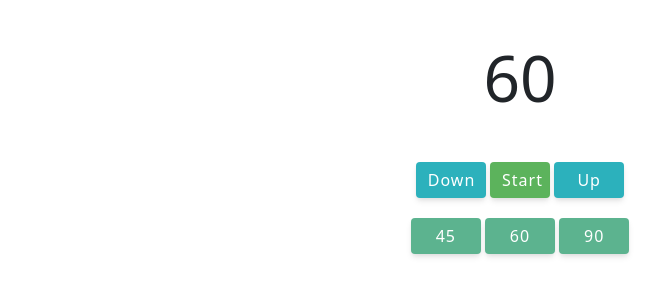
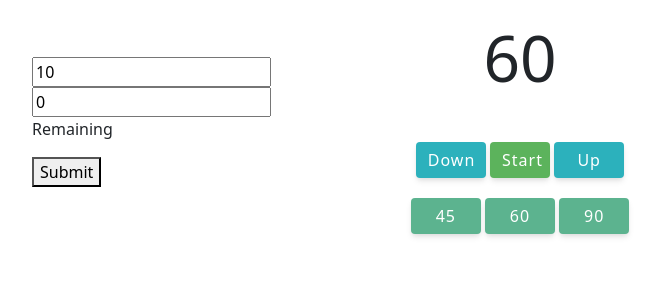
Before and after one commit to P-Pimentinha/OIT, a website with bundled scripts: page public/pages/timer.html in a window 1280 px wide. Shown: the whole page, without its empty margins (120-780 px from the left). Built offline with nearby package versions, Linux system fonts and the light colour scheme.

Commit message:
adds Steps Class

```diff
--- a/public/js/app.js
+++ b/public/js/app.js
@@ -4,16 +4,15 @@ document.addEventListener('DOMContentLoaded', () => {
   const loginForm = document.getElementById('loginForm');
   const loginEmail = document.getElementById('loginEmail');
   const loginPassword = document.getElementById('loginPassword');
-
   const registerForm = document.getElementById('registerForm');
   const registerName = document.getElementById('registerName');
   const registerEmail = document.getElementById('registerEmail');
   const registerPassword = document.getElementById('registerPassword');
-
   const registerOption = document.getElementById('registerOption');
   const loginOption = document.getElementById('loginOption');
 
   let test = localStorage.getItem('token');
+
   if (localStorage.getItem('token')) {
     axios
       .get(`/timer`, {
--- a/public/js/timer.js
+++ b/public/js/timer.js
@@ -1,5 +1,6 @@
 import Timer from './timer/Timer.js';
-import Set from './timer/Set.js';
+
+import Steps from './timer/Steps.js';
 
 const counter = document.querySelector('.counter');
 const startButton = document.querySelector('.btnStart');
@@ -13,7 +14,8 @@ const disableButtons = document.querySelector('.btnToDisable');
 const disableButtonsTwo = document.querySelector('.btnToDisableTwo');
 
 const timerObj = new Timer();
-const setObj = new Set();
+
+const steps = new Steps();
 
 // let timer = 50;
 let interval;
@@ -21,31 +23,17 @@ let interval;
 // Sets the Initial Timer to the default value 60; or to the value in localStorage
 (function setTimer() {
   const time = localStorage.getItem('timer');
+  const goalInputLS = localStorage.getItem('goalInput');
+  const reachedInputLS = localStorage.getItem('reachedInput');
+  goalInput.value = steps.getGoal();
+  reachedInput.value = steps.getSteps();
 
-  if (time && time != 0) {
-    timerObj.setTime(time);
-  } else {
-    timerObj.setTime(60);
-  }
+  timerObj.setTime(time && time !== 0 ? time : 60);
 
   counter.innerHTML = timerObj.getTime();
 })();
 
 function initTimer() {
-  // startButton.classList.add('disable');
-  // startButton.setAttribute('disabled', '');
-  // upButton.classList.add('disable');
-  // upButton.setAttribute('disabled', '');
-  // downButton.classList.add('disable');
-  // downButton.setAttribute('disabled', '');
-
-  // resOne.classList.add('disable');
-  // resOne.setAttribute('disabled', '');
-  // resTwo.classList.add('disable');
-  // resTwo.setAttribute('disabled', '');
-  // resThree.classList.add('disable');
-  // resThree.setAttribute('disabled', '');
-
   disableButtons.classList.add('hide');
   disableButtons.setAttribute('hide', '');
 
@@ -62,20 +50,6 @@ function initTimer() {
 
 function timerFunc() {
   if (timerObj.getTime() === 0) {
-    // startButton.classList.remove('disable');
-    // startButton.removeAttribute('disabled', '');
-    // upButton.classList.remove('disable');
-    // upButton.removeAttribute('disabled', '');
-    // downButton.classList.remove('disable');
-    // downButton.removeAttribute('disabled', '');
-
-    // resOne.classList.remove('disable');
-    // resOne.removeAttribute('disabled', '');
-    // resTwo.classList.remove('disable');
-    // resTwo.removeAttribute('disabled', '');
-    // resThree.classList.remove('disable');
-    // resThree.removeAttribute('disabled', '');
-
     disableButtons.classList.remove('hide');
     disableButtons.removeAttribute('hide', '');
 
--- /dev/null
+++ b/public/js/timer/Steps.js
@@ -0,0 +1,22 @@
+export default class Steps {
+  constructor(goal = 10, steps = 0) {
+    this.goal = goal;
+    this.steps = steps;
+  }
+
+  getGoal() {
+    return this.goal;
+  }
+
+  setGoal(value) {
+    this.goal = value;
+  }
+
+  getSteps() {
+    return this.steps;
+  }
+
+  setSteps(value) {
+    this.steps = value;
+  }
+}
--- a/public/pages/timer.html
+++ b/public/pages/timer.html
@@ -15,60 +15,14 @@
     <title>Timer</title>
   </head>
   <body>
-    <!-- bootstrap layout -->
-    <!-- <div class="container text-center mt-5">
-      <div class="row mainRow">
-
-        <div class="col mt-4">
-          <div class="row">
-            <div class="col">
-              <p id="set"></p>
-              <p id="completed"></p>
-            </div>
-          </div>
-          <div class="row">
-            <div class="col">
-              <button type="button" class="btn btn-danger resObj">Reset</button>
-              <button type="button" class="btn btn-success complBTN">
-                Complete
-              </button>
-            </div>
-          </div>
-        </div> -->
-
-        <!-- col 2 -->
-        <!-- <div class="col">
-          <div class="row secondaryRow">
-            <div class="col"><p class="counter"></p></div>
-          </div>
-
-          <div class="row secondaryRow">
-            <div class="col">
-              <button class="UpDown btnDown">Down</button>
-              <button class="btnStart">Start</button>
-              <button class="UpDown btnUp">Up</button>
-            </div>
-          </div>
-
-          <div class="row secondaryRow">
-            <div class="col">
-              <button class="btnS res45">45</button>
-              <button class="btnS res60">60</button>
-              <button class="btnS res90">90</button>
-            </div>
-          </div>
-          <div class="row secondaryRow">
-            <div class="alert"></div>
-          </div>
-        </div> -->
-        <!-- col 3 -->
-        <div class="col mainRow"></div>
-      </div>
-    </div>
-
     <div class="container">
       <!-- LEFT -->
-      <div class="left-column"></div>
+      <div class="left-column">
+        <input type="number" id="goalInput" placeholder="Goal" />
+        <input type="number" id="reachedInput" placeholder="Reached" />
+        <p>Remaining</p>
+        <button id="myButton">Submit</button>
+      </div>
       <!-- MID -->
       <div class="middle-column">
         <div class="col"><p class="counter"></p></div>
@@ -83,8 +37,7 @@
           <button class="btnS res90">90</button>
         </div>
 
-          <div class="alert hide"></div>
-
+        <div class="alert hide"></div>
       </div>
 
       <!-- RIGHT -->
```
Also changed, not shown: controllers/stepsController.js (added).
